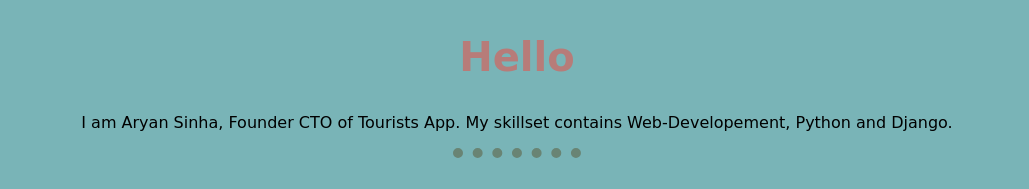
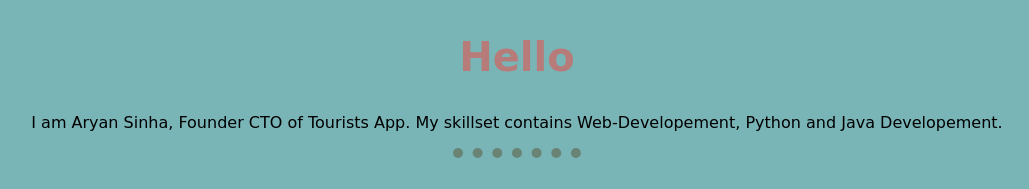
Before and after one commit to a-ris0n/My-Portfolio-Website, a plain HTML site: page index.html in a window 1280 px wide. Shown: the part 892-1081 px from the top of the page, without its empty margins (123-1152 px from the left). Drawn offline with Linux system fonts and the light colour scheme; a web font is replaced by a local one.

Commit message:
All clear.

```diff
--- a/index.html
+++ b/index.html
@@ -28,7 +28,7 @@
     <div class="profile">
       <img class="prof-pic" src="images\boy.png" alt="aryan-pic" size="20px">
       <h2>Hello</h2>
-      <p>I am Aryan Sinha, Founder CTO of Tourists App. My skillset contains Web-Developement, Python and Django.</p>
+      <p>I am Aryan Sinha, Founder CTO of Tourists App. My skillset contains Web-Developement, Python and Java Developement.</p>
     </div>
     <hr>
     <div class="skills">
```
